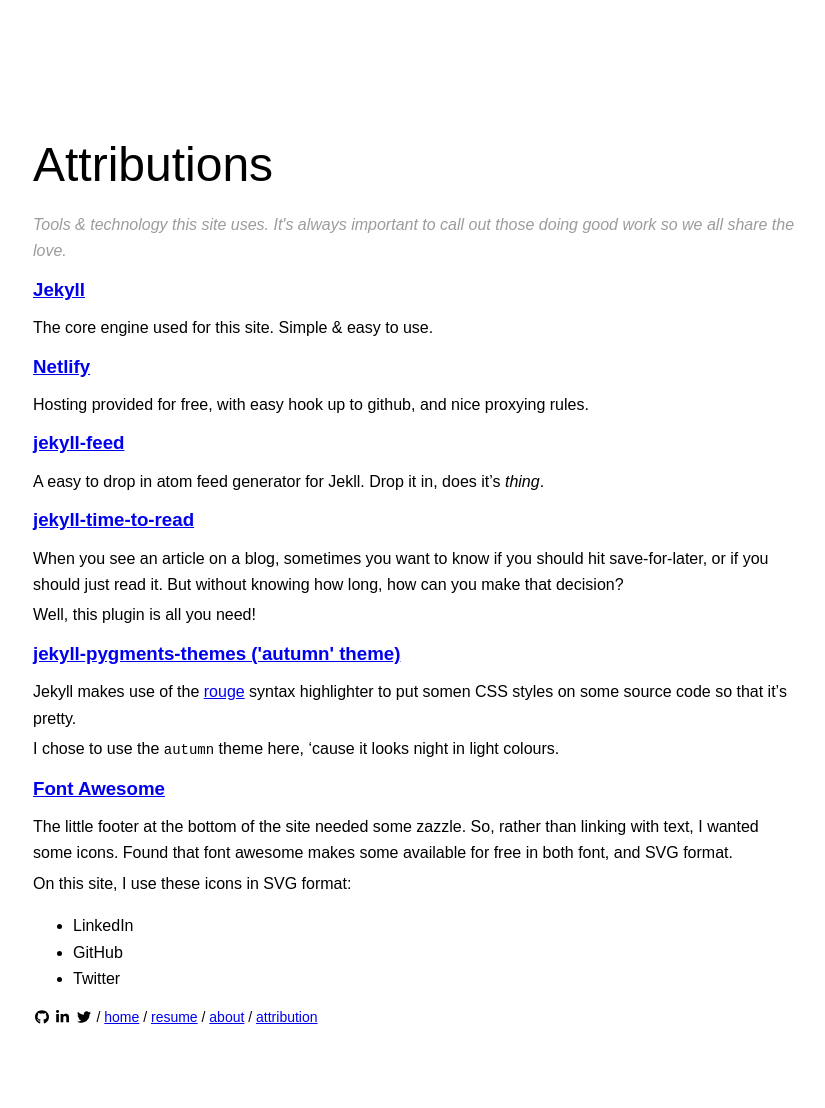
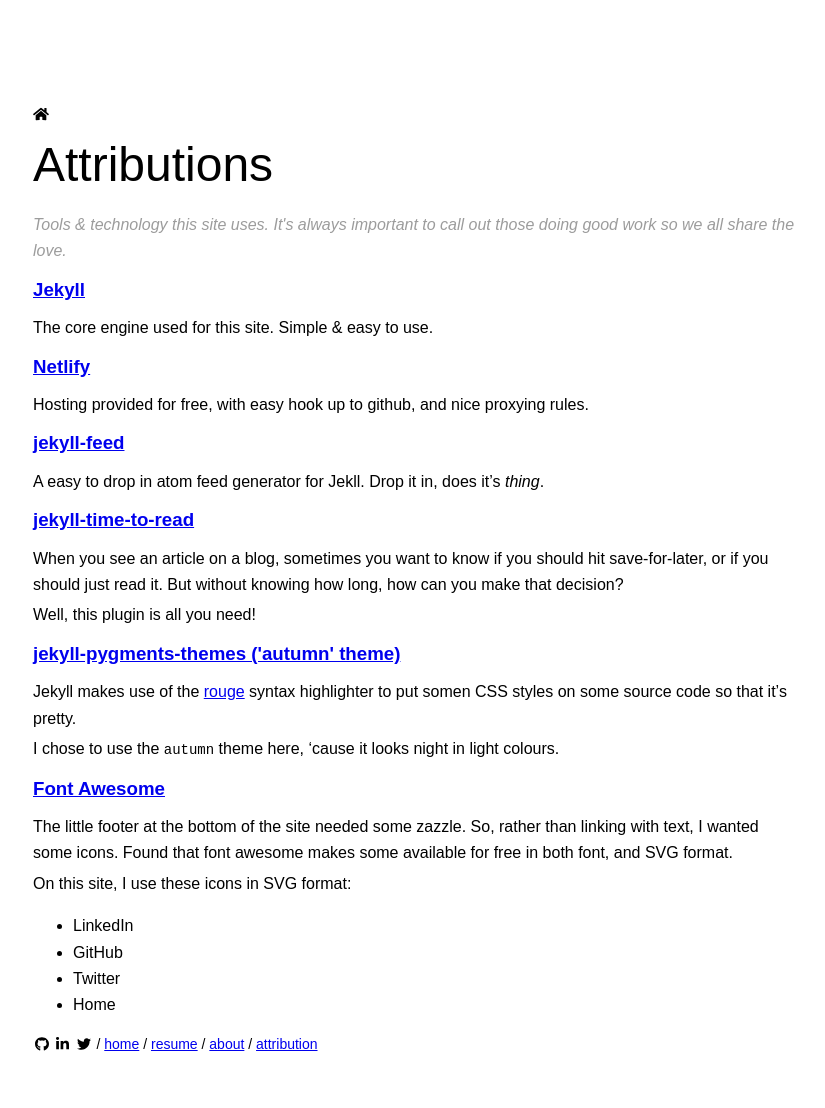
Before and after one commit to grork/personal-blog, a Jekyll site: the page built from attribution.html, in a window 1280 px wide. Shown: the whole page, without its empty margins (223-1048 px from the left). Built offline with Jekyll 4.4.1, drawn with Linux system fonts in a browser that asks for light colours; before the commit the page ends 1033 px from its top, so only the background shows below that.

Commit message:
Add Previous/Next/Home links on post pages

```diff
--- a/_layouts/post.html
+++ b/_layouts/post.html
@@ -8,6 +8,7 @@
   </head>
   <body>
     <header>
+      <a href="{% link index.html %}" title="Home"><img src="{{ "/images/home.svg" | relative_url }}"></a>
       <h1>{{ page.title }}</h1>
     </header>
     {% if page.date %}
@@ -26,6 +27,16 @@
     <div class="post-container">
         {{ content }}
     </div>
+    {% if page.next != nil or page.previous != nil %}
+    <div class="post-navigation">
+      {% if page.previous != nil %}
+      <a href="{{ page.previous.url | relative_url }}">previous</a>
+      {% endif %}
+      {% if page.next != nil %}
+      <a href="{{ page.next.url | relative_url }}">next</a>
+      {% endif %}
+    </div>
+    {% endif %}
     {% include footer.html %}
   </body>
 </html>
--- a/css/styles.scss
+++ b/css/styles.scss
@@ -5,6 +5,7 @@
 /* Main Content */
 body {
     font-family: sans-serif;
+    padding-bottom: 48px;
 
     > *:not(.post-container),
     .post-container > *:not(.image-container) {
@@ -61,6 +62,11 @@
         font-size: 48px;
         margin-bottom: 16px;
     }
+
+    img {
+        height: 14px;
+        align-self: flex-start;
+    }
 }
 
 footer {
@@ -71,6 +77,10 @@
         height: 14px;
         margin: 0px 2px;
     }
+}
+
+.post-navigation {
+    margin-bottom: 12px;
 }
 
 p {
```
Also changed, not shown: _attributions/fontawesome.md (+1 -0 lines), images/home.svg (added).
